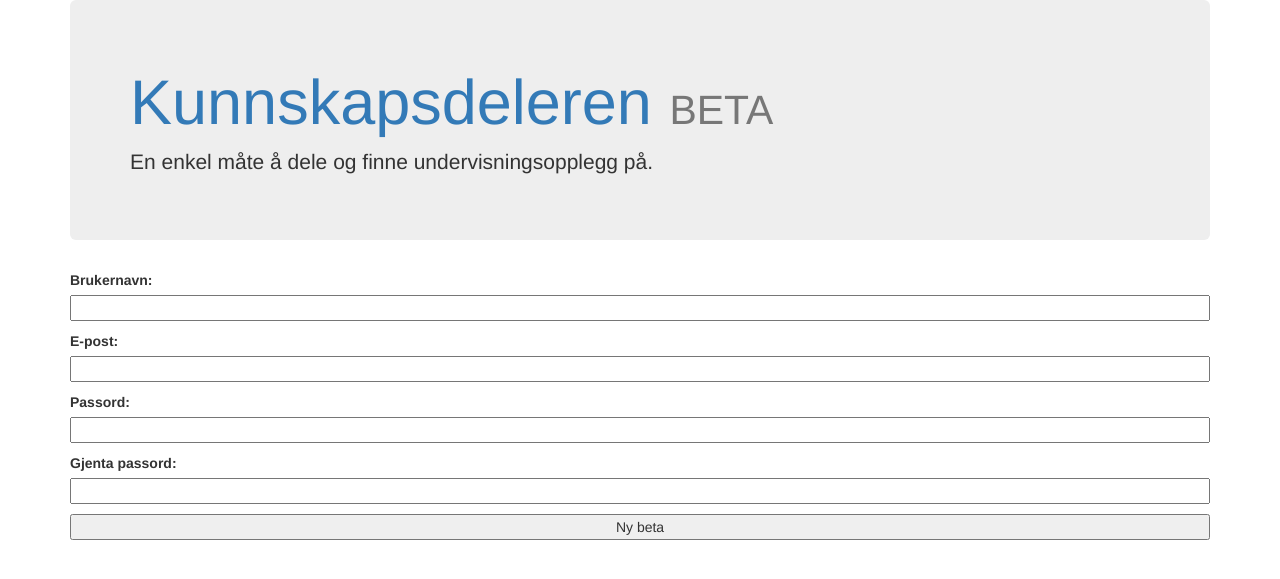
After one commit to hakdo/kunnskapsdeleren, a Django app: page /beta/ in a window 1280 px wide. The commit adds this page. Shown: the top 579 px of the page. Run offline with Django 3.2, Linux system fonts and the light colour scheme; some libraries are stand-ins or nearby versions.

Commit message:
lagt til betaregistreringsside

```diff
--- /dev/null
+++ b/registration/forms.py
@@ -0,0 +1,19 @@
+from django import forms
+from django.contrib.auth.models import User
+
+class BetaForm(forms.Form):
+    brukernavn = forms.CharField(label='Brukernavn', max_length=100, required=True)
+    epost = forms.EmailField(label='E-post', max_length=200, required=True)
+    passord = forms.CharField(label='Passord', max_length=32, widget=forms.PasswordInput(), required=True)
+    passord2 = forms.CharField(label='Gjenta passord', max_length=32, widget=forms.PasswordInput(), required=True)
+
+    def clean(self):
+        cleaned_data = super(BetaForm, self).clean()
+        passord1 = cleaned_data.get("passord")
+        passord2 = cleaned_data.get("passord2")
+        brukernavn = cleaned_data.get("brukernavn")
+        if User.objects.filter(username=brukernavn).exists():
+            raise forms.ValidationError(u'Brukernavnet "%s" er opptatt.' % brukernavn)
+        if passord1 and passord2:
+            if passord1 != passord2:
+                raise forms.ValidationError('Passordene er ikke like.')
--- /dev/null
+++ b/registration/templates/registration/beta.html
@@ -0,0 +1,9 @@
+{% extends 'registration/base.html' %}
+{% load static %}
+
+{% block content %}
+<form method="POST">{% csrf_token %}
+{{ form.as_p }}
+<input type="submit" value="Ny beta" />
+</form>
+{% endblock %}
--- a/registration/urls.py
+++ b/registration/urls.py
@@ -1,9 +1,13 @@
 from django.conf.urls import url
 from django.contrib import admin
 from django.contrib.auth import views as auth_views
+from . import views
+
+
 
 urlpatterns = [
     url(r'^login/$', auth_views.login, name='login'),
     url(r'^logout/$', auth_views.logout, {'next_page': '/'}, name='logout'),
     url(r'^admin/',  admin.site.urls),
+    url(r'^beta/$', views.beta, name='beta'),
 ]
--- a/registration/views.py
+++ b/registration/views.py
@@ -1,3 +1,26 @@
-from django.shortcuts import render
-
+from django.shortcuts import render, redirect
+from django.http import HttpResponseRedirect, HttpResponse
+from django.contrib.auth.models import User
+from django.contrib.auth import authenticate, login
+from . forms import BetaForm
 # Create your views here.
+def beta(request):
+    if request.method=="POST":
+        form = BetaForm(request.POST)
+        if form.is_valid():
+            try:
+                User.objects.create_user(form.cleaned_data['brukernavn'], form.cleaned_data['epost'], form.cleaned_data['passord'])
+                checkuser = authenticate(username=form.cleaned_data['brukernavn'],password=form.cleaned_data['passord'])
+                if checkuser is not None:
+                    login(request, checkuser)
+                    return render(request, 'sharestuff/givetake.html', {'newreg': True})
+                else:
+                    #This page redirect should never happen...
+                    redirect(request, 'registration/login.html')
+            except:
+                return render(request, 'registration/beta.html', {'form': form })
+        else:
+            return render(request, 'registration/beta.html', {'form': form })
+    else:
+        form = BetaForm()
+        return render(request, 'registration/beta.html', {'form': form})
--- a/sharestuff/static/css/sharestuff.css
+++ b/sharestuff/static/css/sharestuff.css
@@ -49,3 +49,7 @@ button.hiddenbutton {
   text-decoration: none;
   color: #aa3c3c;
 }
+
+.errorlist {
+  color: red,
+}
--- a/sharestuff/templates/sharestuff/givetake.html
+++ b/sharestuff/templates/sharestuff/givetake.html
@@ -1,6 +1,12 @@
 {% extends 'sharestuff/base.html' %}
 {% block content %}
      <div class="row">
+       {% if newreg == True %}
+       <h1><i class="fa fa-user" aria-hidden="true"></i>
+         Velkommen som ny bruker, {{ request.user }}!
+       </h1>
+       <hr />
+      {% endif %}
        <div class="col-md-4">
          <a href="{{ 'give' }}">
          <h1><i class="fa fa-gift" aria-hidden="true"></i>
```
Also changed, not shown: registration/templates/registration/login.html (+5 -4 lines).
